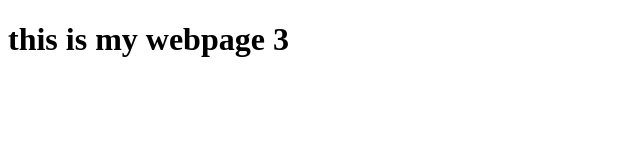
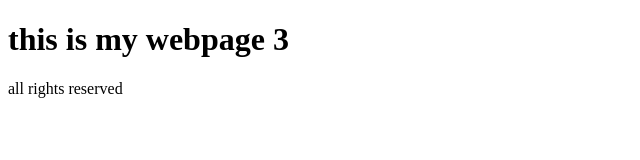
Before and after one commit to MyOrganizationSkae/MyRepository2, a plain HTML site: page index.html in a window 1280 px wide. Shown: the whole page, without its empty margins (0-640 px from the left). Drawn offline with Linux system fonts and the light colour scheme.

Commit message:
feat: added first version of footer

```diff
--- a/index.html
+++ b/index.html
@@ -8,5 +8,8 @@
 </head>
 <body>
     <h1>this is my webpage 3</h1>
+    <footer>
+        <p>all rights reserved</p>
+    </footer>
 </body>
 </html>
```
